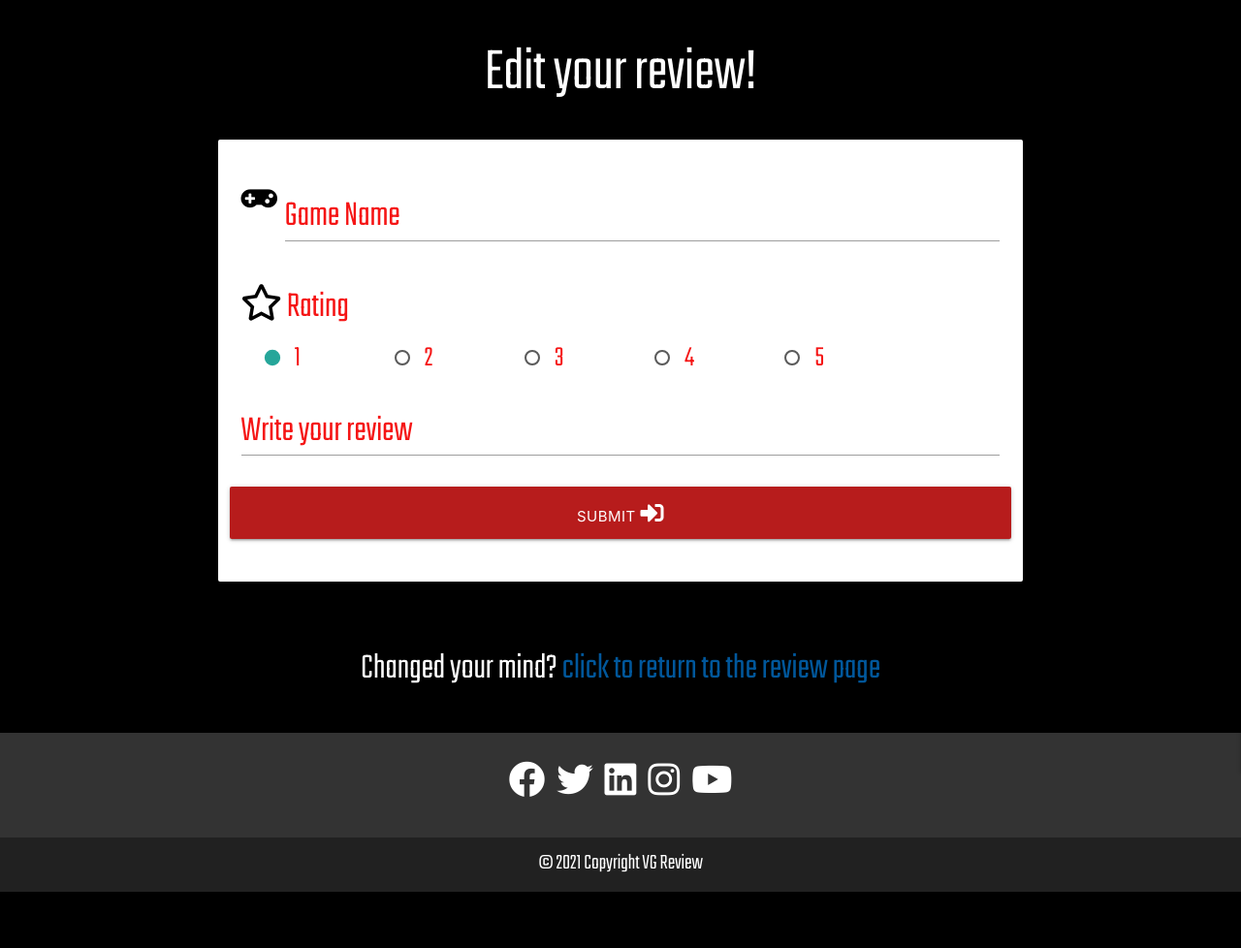
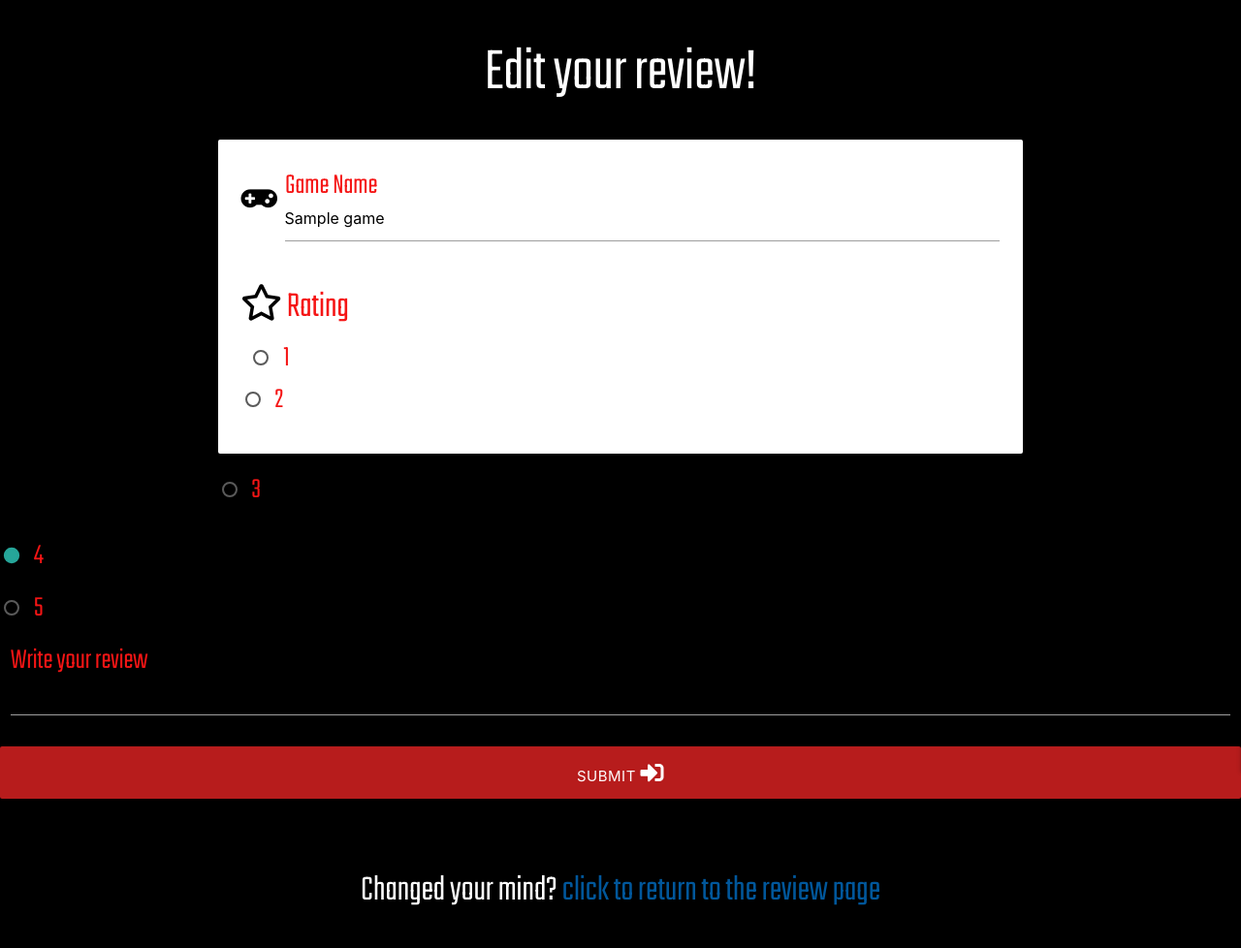
Before and after one commit to Code-Institute-Submissions/joshhunt1991-Milestone_3_AprResub, a Flask app: template templates/edit_game.html in a window 1280 px wide. Shown: the part 64-1042 px from the top of the page at 97% size. Before the commit the page ends 984 px from the top, so only its background shows below. Run offline with Flask 2, Linux system fonts and the light colour scheme; the template is opened without the code that fills it: most values are stand-ins (such as "Sample title", 1, 10 or a date in 2020); some libraries are stand-ins or nearby versions.

Commit message:
added if statement to hide delete and edit buttons for any reviews that weren't left by the user, also populated the edit form with the name and review for the relevant game but have a bug with the radio buttons due to a fault statement that will be sorted in upcoming commit

```diff
--- a/templates/edit_game.html
+++ b/templates/edit_game.html
@@ -14,7 +14,7 @@
             <div class="row">
                 <div class="input-field col s12">
                     <i class="fas fa-gamepad prefix black-text"></i>
-                    <input id="game_name" name="game_name" type="text" minlength="3" maxlength="50" class="validate form-input" required>
+                    <input id="game_name" name="game_name" type="text" minlength="3" maxlength="50" value="{{ game.game_name }}" class="validate form-input" required>
                     <label class="form-text" for="game_name">Game Name</label>
                 </div>
             </div>
@@ -25,51 +25,98 @@
                 </div>
             </div>
             <div class="row star-div">
+                {% if game.rating == 1 %}
                 <div class="col s2">
                 <p>
                     <label for="1">
-                        <input id="1" name="rating" type="radio" value="1" checked />
+                        <input name="rating" type="radio" value="1" checked />
+                        <span class="form-text">1</span>
+                    </label>
+                </p>
+                {% else %}
+                <p>
+                    <label for="1">
+                        <input name="rating" type="radio" value="1" />
                         <span class="form-text">1</span>
                     </label>
                 </p>
                 </div>
+                {% endif %}
+                {% if game.rating == 2 %}
                 <div class="col s2">
                 <p>
                     <label for="2">
-                        <input id="2" name="rating" type="radio" value="2"/>
+                        <input name="rating" type="radio" value="2" checked />
+                        <span class="form-text">2</span>
+                    </label>
+                </p>
+                {% else %}
+                <p>
+                    <label for="2">
+                        <input name="rating" type="radio" value="2" />
                         <span class="form-text">2</span>
                     </label>
                 </p>
                 </div>
+                {% endif %}
+                {% if game.rating == 3 %}
                 <div class="col s2">
                 <p>
                     <label for="3">
-                        <input id="3" name="rating" type="radio" value="3"/>
+                        <input name="rating" type="radio" value="3" checked />
+                        <span class="form-text">3</span>
+                    </label>
+                </p>
+                {% else %}
+                <p>
+                    <label for="3">
+                        <input name="rating" type="radio" value="3" />
                         <span class="form-text">3</span>
                     </label>
                 </p>
                 </div>
+                {% endif %}
+                {% if game.rating == 4 %}
                 <div class="col s2">
                 <p>
                     <label for="4">
-                        <input id="4" name="rating" type="radio" value="4"/>
+                        <input name="rating" type="radio" value="4" checked />
+                        <span class="form-text">4</span>
+                    </label>
+                </p>
+                {% else %}
+                <p>
+                    <label for="4">
+                        <input name="rating" type="radio" value="4" />
                         <span class="form-text">4</span>
                     </label>
                 </p>
                 </div>
+                {% endif %}
+                {% if game.rating == 5 %}
                 <div class="col s2">
                 <p>
                     <label for="5">
-                        <input id="5" name="rating" type="radio" value="5"/>
+                        <input name="rating" type="radio" value="5" checked />
+                        <span class="form-text">5</span>
+                    </label>
+                </p>
+                {% else %}
+                <p>
+                    <label for="5">
+                        <input name="rating" type="radio" value="5" />
                         <span class="form-text">5</span>
                     </label>
                 </p>
                 </div>
+                {% endif %}
             </div>
             <!-- review text area -->
             <div class="row">
                 <div class="input-field col s12">
-                    <textarea id="review" name="review" class="materialize-textarea validate form-input"></textarea>
+                    <textarea id="review" name="review" class="materialize-textarea validate form-input">
+                        {{- game.review -}}
+                    </textarea>
                     <label class="form-text" for="review">Write your review</label>
                 </div>
             </div>
--- a/templates/reviews.html
+++ b/templates/reviews.html
@@ -11,6 +11,7 @@
         <p class="review-text">{{ game.rating }}</p>
         <p class="review-text">{{ game.review }}</p>
     </div>
+    {% if session.user|lower == game.created_by|lower %}
     <div class="row">
         <div class="col s1">
             <a href="{{ url_for('edit_game', game_id=game._id) }}" class="btn-small light-blue lighten-1">Edit</a>
@@ -19,6 +20,7 @@
             <a href="" class="btn-small red darken-4">Delete</a>
         </div>
     </div>
+    {% endif %}
 
     {% endfor %}
 </div>
```
